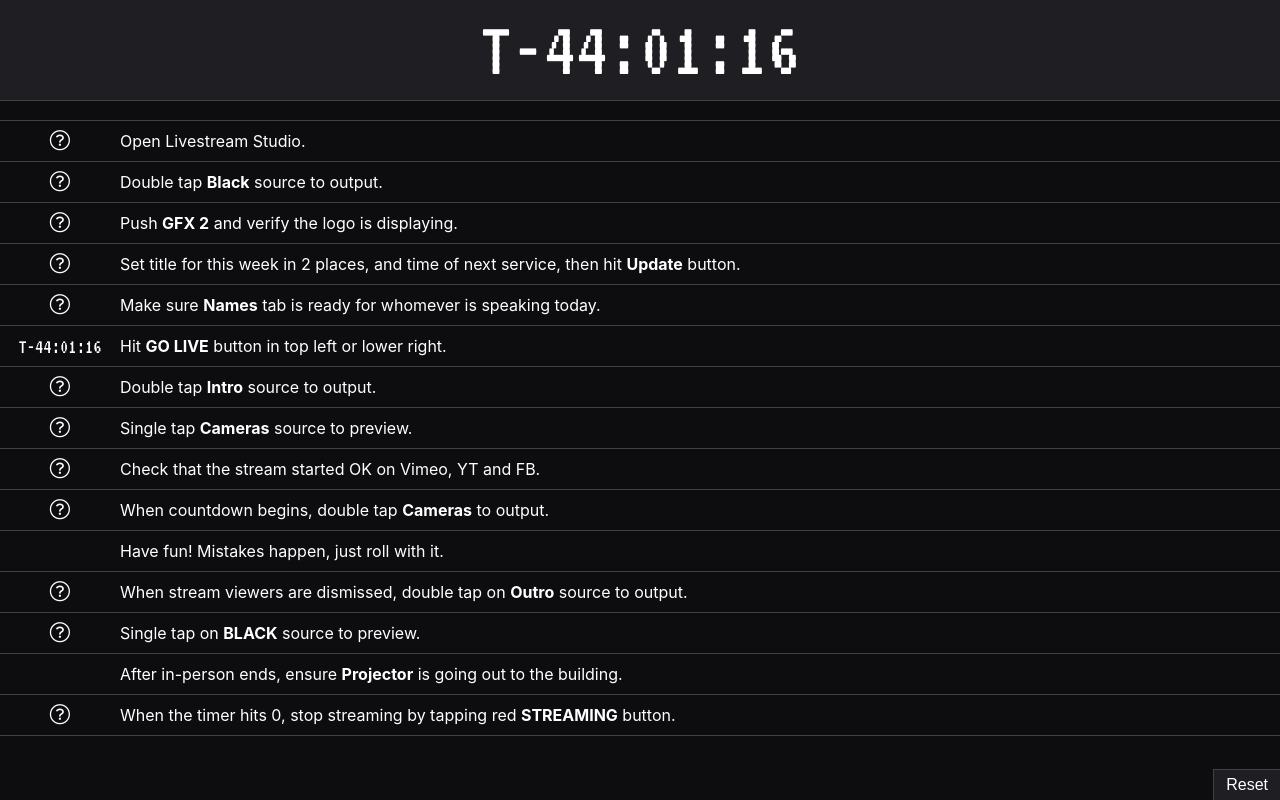
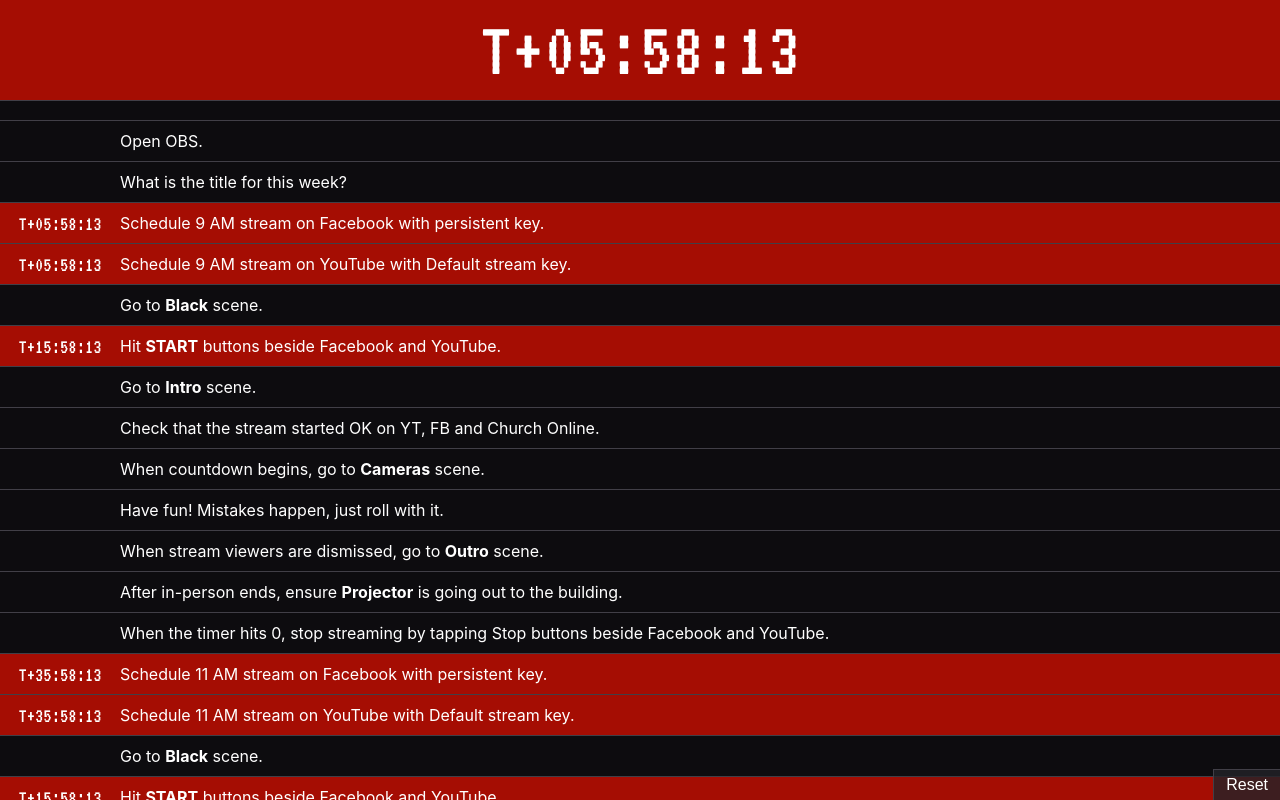
Before and after one commit to dawsontoth/timeline, a React (Create React App) app in the folder control/: page / in a window 1280 px wide. Built offline with nearby package versions, Linux system fonts and the light colour scheme.

Commit message:
fix: More changes

```diff
--- a/control/public/timeline/events.json
+++ b/control/public/timeline/events.json
@@ -1,77 +1,105 @@
 [
   {
-    "message": "Open Livestream Studio.",
-    "image": "/timeline/open-livestream-studio.png"
+    "message": "Open OBS."
   },
   {
-    "message": "Double tap <strong>Black</strong> source to output.",
-    "image": "/timeline/output-black.png"
+    "message": "What is the title for this week?",
+    "input": "title"
   },
   {
-    "message": "Push <strong>GFX 2</strong> and verify the logo is displaying.",
-    "image": "/timeline/push-logo.png"
+    "atTime": 800,
+    "message": "Schedule 9 AM stream on Facebook with persistent key.",
+    "action": "schedule"
   },
   {
-    "message": "Set title for this week in 2 places, and time of next service, then hit <strong>Update</strong> button.",
-    "image": "/timeline/title-and-update.png"
+    "atTime": 800,
+    "message": "Schedule 9 AM stream on YouTube with Default stream key.",
+    "action": "schedule"
   },
   {
-    "message": "Make sure <strong>Names</strong> tab is ready for whomever is speaking today.",
-    "image": "/timeline/names.png"
+    "message": "Go to <strong>Black</strong> scene."
   },
   {
-    "atMinutes": 50,
-    "message": "Hit <strong>GO LIVE</strong> button in top left or lower right.",
-    "image": "/timeline/go-live.png"
+    "atTime": 850,
+    "message": "Hit <strong>START</strong> buttons beside Facebook and YouTube."
   },
   {
-    "relativeToIndex": 5,
+    "relativeToIndex": -1,
     "afterMinutes": 0,
-    "message": "Double tap <strong>Intro</strong> source to output.",
-    "image": "/timeline/output-intro.png"
+    "message": "Go to <strong>Intro</strong> scene."
   },
   {
-    "relativeToIndex": 5,
+    "relativeToIndex": -2,
     "afterMinutes": 0,
-    "message": "Single tap <strong>Cameras</strong> source to preview.",
-    "image": "/timeline/preview-cameras.png"
+    "message": "Check that the stream started OK on YT, FB and Church Online."
   },
   {
-    "relativeToIndex": 5,
-    "afterMinutes": 0,
-    "message": "Check that the stream started OK on Vimeo, YT and FB.",
-    "image": "/timeline/check-stream.png"
+    "relativeToIndex": -3,
+    "afterMinutes": 5,
+    "message": "When countdown begins, go to <strong>Cameras</strong> scene."
   },
   {
-    "relativeToIndex": 5,
-    "afterMinutes": 5,
-    "message": "When countdown begins, double tap <strong>Cameras</strong> to output.",
-    "image": "/timeline/output-cameras.png"
-  },
-  {
-    "relativeToIndex": 5,
-    "afterMinutes": 10,
     "message": "Have fun! Mistakes happen, just roll with it."
   },
   {
-    "message": "When stream viewers are dismissed, double tap on <strong>Outro</strong> source to output.",
-    "image": "/timeline/outro.png"
+    "message": "When stream viewers are dismissed, go to <strong>Outro</strong> scene."
   },
   {
-    "relativeToIndex": 11,
-    "afterMinutes": 0,
-    "message": "Single tap on <strong>BLACK</strong> source to preview.",
-    "image": "/timeline/preview-black.png"
-  },
-  {
-    "relativeToIndex": 11,
+    "relativeToIndex": -1,
     "afterMinutes": 0,
     "message": "After in-person ends, ensure <strong>Projector</strong> is going out to the building."
   },
   {
-    "relativeToIndex": 11,
+    "relativeToIndex": -2,
     "afterMinutes": 10,
-    "message": "When the timer hits 0, stop streaming by tapping red <strong>STREAMING</strong> button.",
-    "image": "/timeline/end.png"
+    "message": "When the timer hits 0, stop streaming by tapping Stop buttons beside Facebook and YouTube."
+  },
+  {
+    "atTime": 1030,
+    "message": "Schedule 11 AM stream on Facebook with persistent key.",
+    "action": "schedule"
+  },
+  {
+    "atTime": 1030,
+    "message": "Schedule 11 AM stream on YouTube with Default stream key.",
+    "action": "schedule"
+  },
+  {
+    "message": "Go to <strong>Black</strong> scene."
+  },
+  {
+    "atTime": 1050,
+    "message": "Hit <strong>START</strong> buttons beside Facebook and YouTube."
+  },
+  {
+    "relativeToIndex": -1,
+    "afterMinutes": 0,
+    "message": "Go to <strong>Intro</strong> scene."
+  },
+  {
+    "relativeToIndex": -2,
+    "afterMinutes": 0,
+    "message": "Check that the stream started OK on YT, FB and Church Online."
+  },
+  {
+    "relativeToIndex": -3,
+    "afterMinutes": 5,
+    "message": "When countdown begins, go to <strong>Cameras</strong> scene."
+  },
+  {
+    "message": "Have fun! Mistakes happen, just roll with it."
+  },
+  {
+    "message": "When stream viewers are dismissed, go to <strong>Outro</strong> scene."
+  },
+  {
+    "relativeToIndex": -1,
+    "afterMinutes": 0,
+    "message": "After in-person ends, ensure <strong>Projector</strong> is going out to the building."
+  },
+  {
+    "relativeToIndex": -2,
+    "afterMinutes": 10,
+    "message": "When the timer hits 0, stop streaming by tapping Stop buttons beside Facebook and YouTube."
   }
 ]
--- a/control/src/components/items.ts
+++ b/control/src/components/items.ts
@@ -1,10 +1,10 @@
 import { useQuery } from 'react-query';
-import { atMinutesToDiff, formatMilliseconds } from './time';
+import { atTimeToDiff, formatMilliseconds } from './time';
 
 export interface IItem {
   message: string;
   image?: string;
-  atMinutes?: number;
+  atTime?: number;
   afterMinutes?: number;
 
   late?: boolean;
@@ -20,15 +20,13 @@ export interface IItem {
   updated: Array<() => void>;
 }
 
-// TODO: Observe Livestream Studio through remote API
-// TODO: Control Livestream Studio through remote API
-
 export function useItems() {
   return useQuery<IItem[], Error>('timeline-items', async () => {
     const res = await fetch('/timeline/events.json');
     const items: IItem[] = await res.json();
 
-    for (const item of items) {
+    for (let i = 0; i < items.length; i++) {
+      const item = items[i];
       item.completed = false;
       item.updated = [];
       item.toggleCompleted = () => {
@@ -37,7 +35,7 @@ export function useItems() {
         item.updated.forEach(updated => updated());
       };
       if (item.relativeToIndex !== undefined) {
-        item.relativeTo = items[item.relativeToIndex];
+        item.relativeTo = items[i + item.relativeToIndex];
       }
     }
 
@@ -49,8 +47,8 @@ export function useItems() {
         item.delta = undefined;
 
         if (item.completed) {
-        } else if (item.atMinutes) {
-          const diff = atMinutesToDiff(item.atMinutes);
+        } else if (item.atTime) {
+          const diff = atTimeToDiff(item.atTime);
           item.late = diff > 0;
           item.delta = formatMilliseconds(diff);
         } else if (item.afterMinutes !== undefined && item.relativeTo?.completed) {
--- a/control/src/components/time.ts
+++ b/control/src/components/time.ts
@@ -1,6 +1,8 @@
-export function atMinutesToDiff(atMinutes: number): number {
+export function atTimeToDiff(atTime: number): number {
+  const hour = atTime / 100 | 0;
+  const minutes = atTime % 100;
   const now = new Date();
-  const atDate = new Date(now.getFullYear(), now.getMonth(), now.getDate(), now.getHours(), atMinutes, 0, 0);
+  const atDate = new Date(now.getFullYear(), now.getMonth(), now.getDate(), hour, minutes, 0, 0);
   return now.getTime() - atDate.getTime();
 }
 
```
